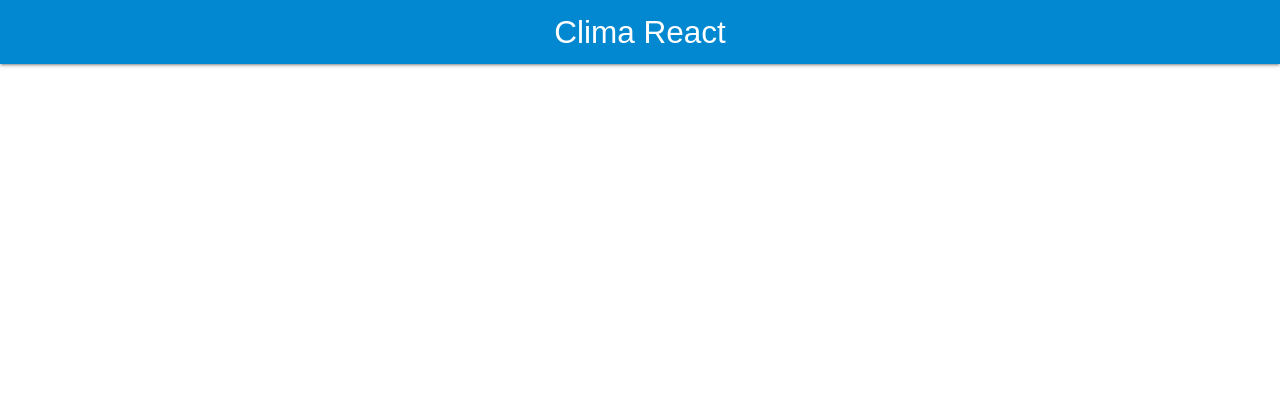
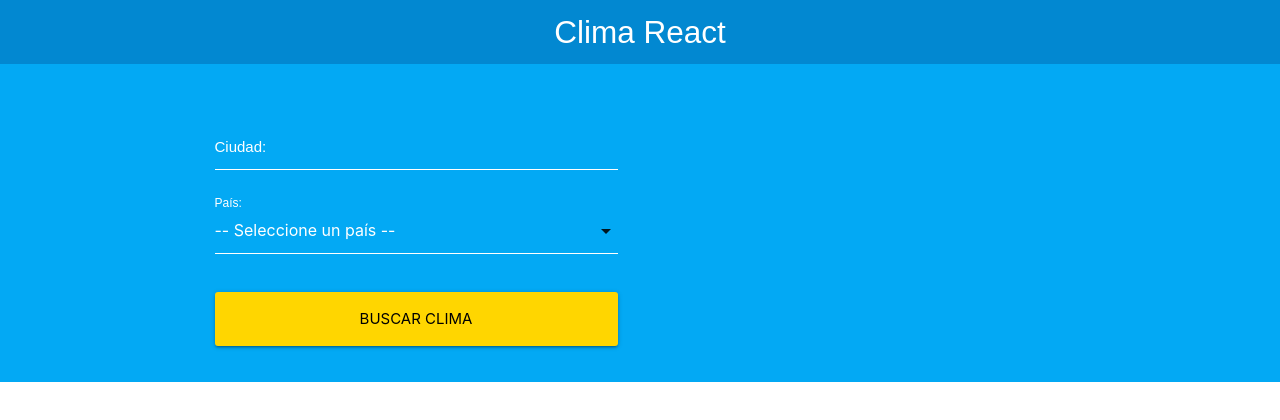
Before and after one commit to jmocana2/curso-react, a React (Create React App) app in the folder clima/: page / in a window 1280 px wide. Shown: the top 420 px of the page. Built offline with nearby package versions, Linux system fonts and the light colour scheme.

Commit message:
Creando formulario

```diff
--- a/clima/src/App.js
+++ b/clima/src/App.js
@@ -1,9 +1,24 @@
 import React from 'react';
+import Formulario from './components/Formulario';
 import Header from "./components/Header";
 
 function App() {
   return (
-    <Header titulo="Clima React" />
+    <>
+      <Header titulo="Clima React" />
+      <div className="contenedor-form">
+        <div className="container">
+          <div className="row">
+            <div className="col m6 s12">
+              <Formulario />
+            </div>
+            <div className="col m6 s12">
+
+            </div>
+          </div>
+        </div>
+      </div>
+    </>
   );
 }
 
--- /dev/null
+++ b/clima/src/components/Formulario/index.js
@@ -0,0 +1,57 @@
+import React from 'react';
+
+import PropTypes from 'prop-types';
+
+
+const Formulario = () => {
+
+  return (
+    <form
+
+    >
+      <div className="input-field col s12">
+          <input
+              type="text"
+              name="ciudad"
+              id="ciudad"
+
+          />
+          <label htmlFor="ciudad">Ciudad: </label>
+      </div>
+
+      <div className="input-field col s12">
+          <select
+              name="pais"
+              id="pais"
+
+          >
+              <option value="">-- Seleccione un país --</option>
+              <option value="US">Estados Unidos</option>
+              <option value="MX">México</option>
+              <option value="AR">Argentina</option>
+              <option value="CO">Colombia</option>
+              <option value="CR">Costa Rica</option>
+              <option value="ES">España</option>
+              <option value="PE">Perú</option>
+          </select>
+          <label htmlFor="pais">País: </label>
+      </div>
+
+      <div className="input-field col s12">
+          <input
+              type="submit"
+              value="Buscar Clima"
+              className="waves-effect waves-light btn-large btn-block yellow accent-4"
+          />
+      </div>
+    </form>
+  );
+}
+
+Formulario.propTypes = {
+    busqueda : PropTypes.object.isRequired,
+    guardarBusqueda : PropTypes.func.isRequired,
+    guardarConsultar : PropTypes.func.isRequired,
+}
+
+export default Formulario;
```
